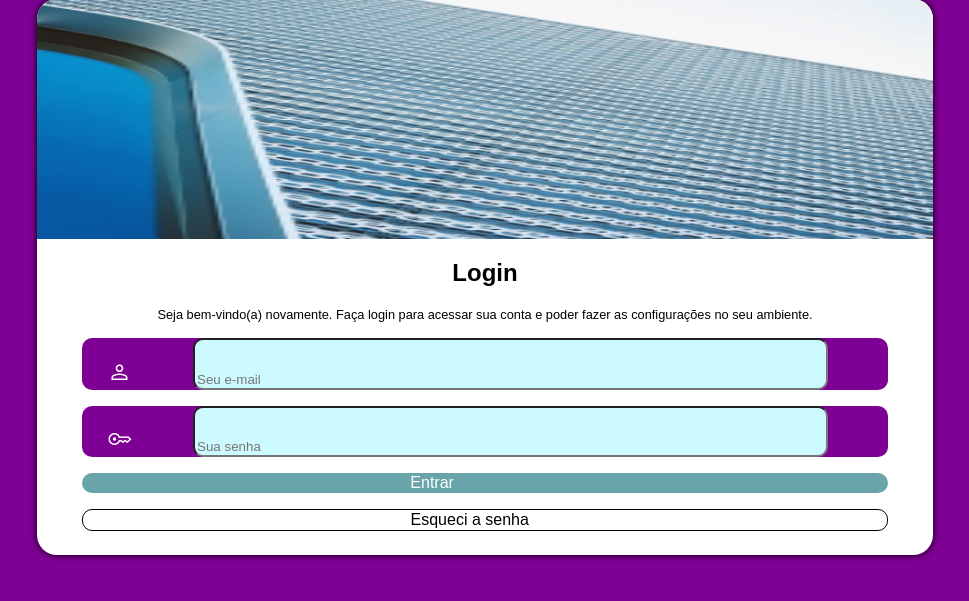
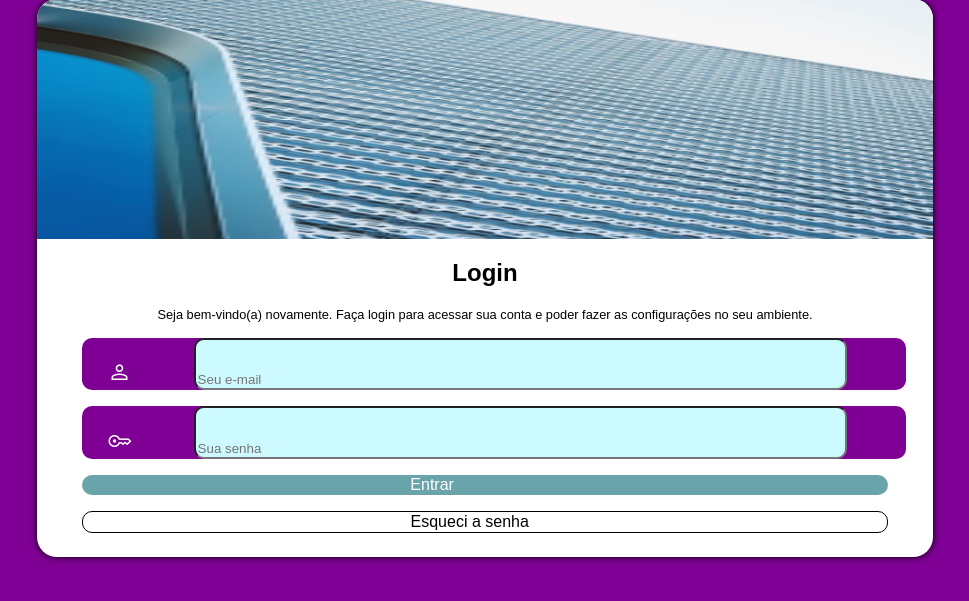
Before and after one commit to pedrofernandescajuri/Projeto-tela-de-login, a PHP site: page / in a window 1280 px wide. Shown: the part 127-728 px from the top of the page, without its empty margins (155-1124 px from the left). Run offline with PHP 8.4, Linux system fonts and the light colour scheme.

Commit message:
atualização

```diff
--- a/estilos/style.css
+++ b/estilos/style.css
@@ -52,6 +52,7 @@ main > section#login > form {
 main > section#login > form > p#email {
     background-color: #7F0094;
     height: 10%;
+    width: 80%;
     border-radius: 10px;
     padding-left: 14vw;
 }
@@ -70,6 +71,7 @@ main > section#login > form > p#email > label {
 main > section#login > form > p#senha {
     background-color: #7F0094;
     height: 10%;
+    width: 80%;
     border-radius: 10px;
     padding-left: 14vw;
 }
```
